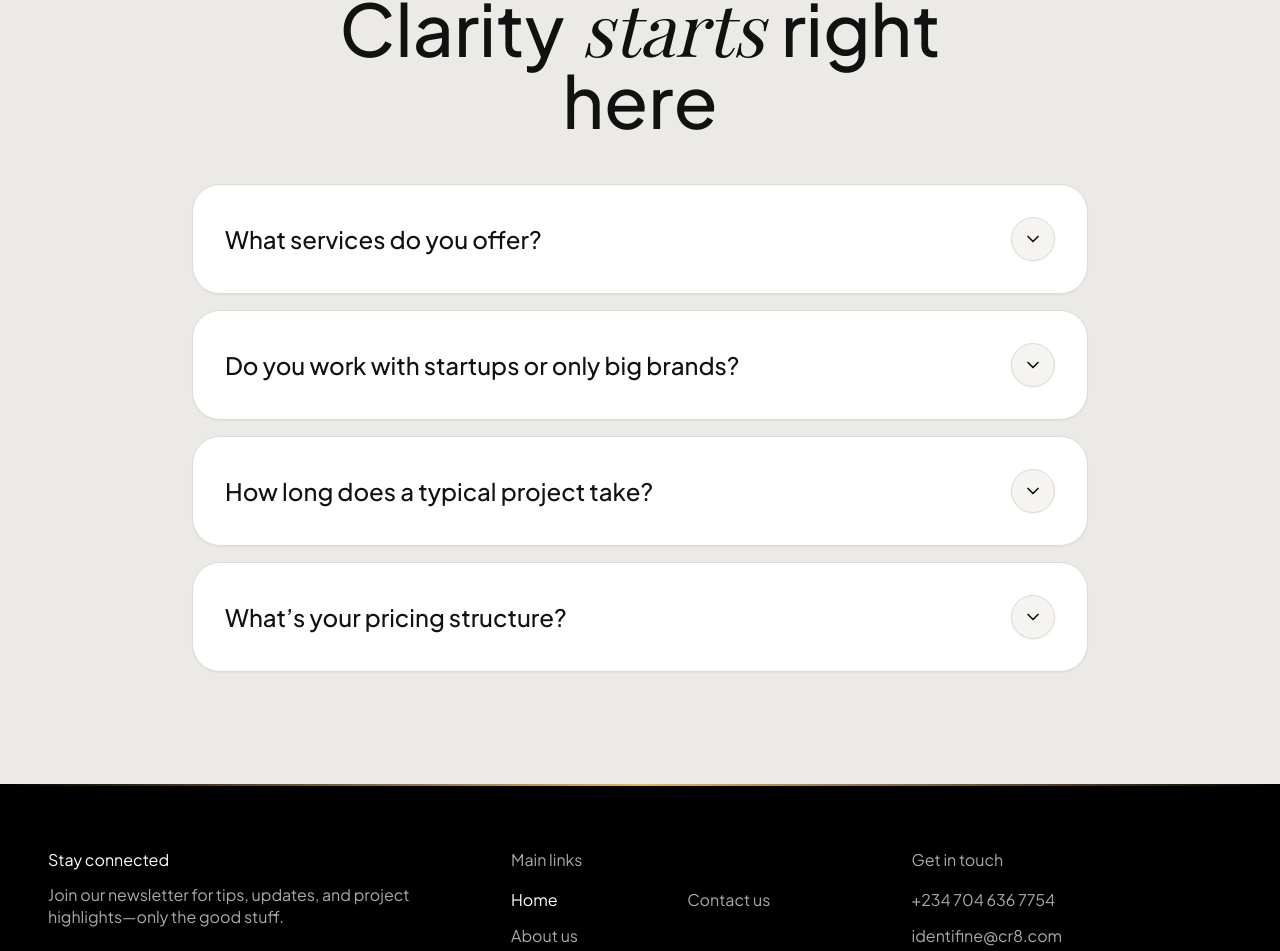
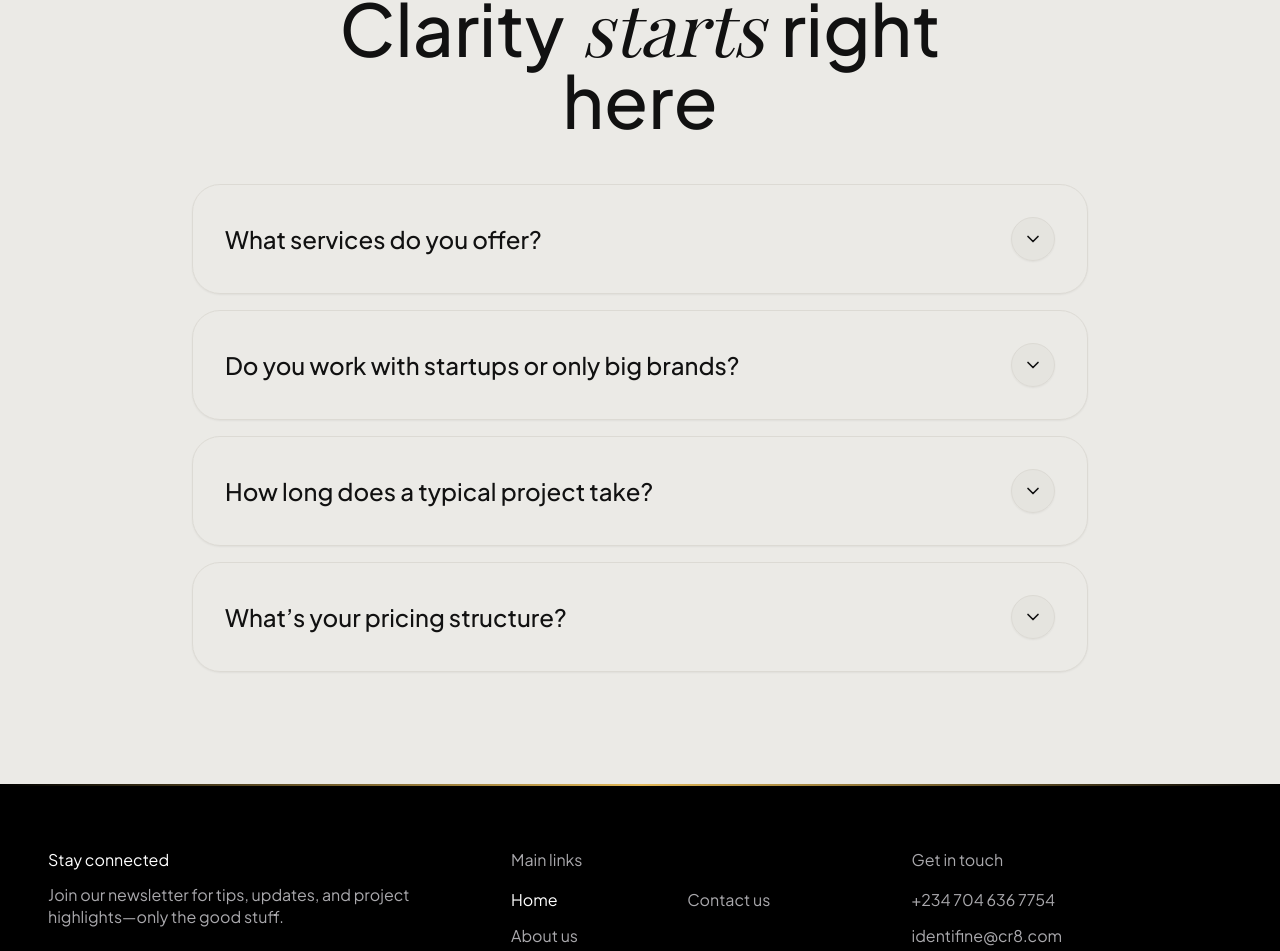
Before and after one commit to 0001-DEV/Identifine, a React (Vite) app: page /contact in a window 1280 px wide. Shown: the part 1332-2283 px from the top of the page. Built offline with nearby package versions, Linux system fonts and the light colour scheme; a web font is replaced by a local one.

Commit message:
Update FAQ cards background color from white to #EBEAE6 on Contact page

```diff
--- a/src/pages/ContactPage.jsx
+++ b/src/pages/ContactPage.jsx
@@ -255,7 +255,7 @@ export default function ContactPage() {
               return (
                 <div
                   key={index}
-                  className="faq-card-item bg-white border border-[#DCDAD4] rounded-[24px] sm:rounded-[28px] p-6 sm:p-8 shadow-sm hover:shadow-md transition-all duration-300"
+                  className="faq-card-item bg-[#EBEAE6] border border-[#DCDAD4] rounded-[24px] sm:rounded-[28px] p-6 sm:p-8 shadow-sm hover:shadow-md transition-all duration-300"
                 >
                   <button
                     onClick={() => setOpenFaq(isOpen ? null : index)}
@@ -264,7 +264,7 @@ export default function ContactPage() {
                     <h3 className="text-xl sm:text-2xl font-galano font-medium text-[#111111] group-hover:text-[#E2B857] transition-colors leading-snug pr-6">
                       {faq.question}
                     </h3>
-                    <div className="w-11 h-11 rounded-full bg-[#F5F4F0] group-hover:bg-[#E2B857] text-[#111111] border border-[#DCDAD4] flex items-center justify-center shrink-0 transition-colors shadow-sm">
+                    <div className="w-11 h-11 rounded-full bg-[#DCDAD4]/40 group-hover:bg-[#E2B857] text-[#111111] border border-[#DCDAD4] flex items-center justify-center shrink-0 transition-colors shadow-sm">
                       <ChevronDown
                         className={`w-5 h-5 transition-transform duration-500 ${isOpen ? 'rotate-180' : ''}`}
                       />
```
